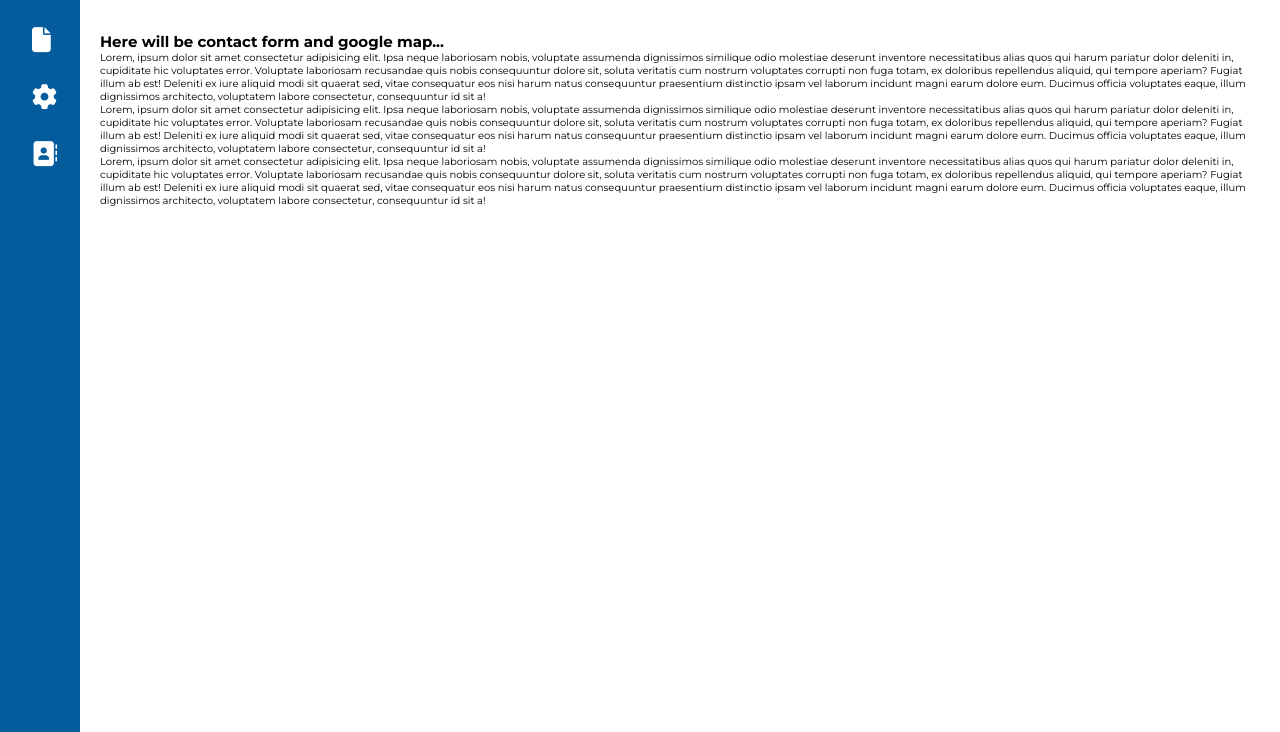
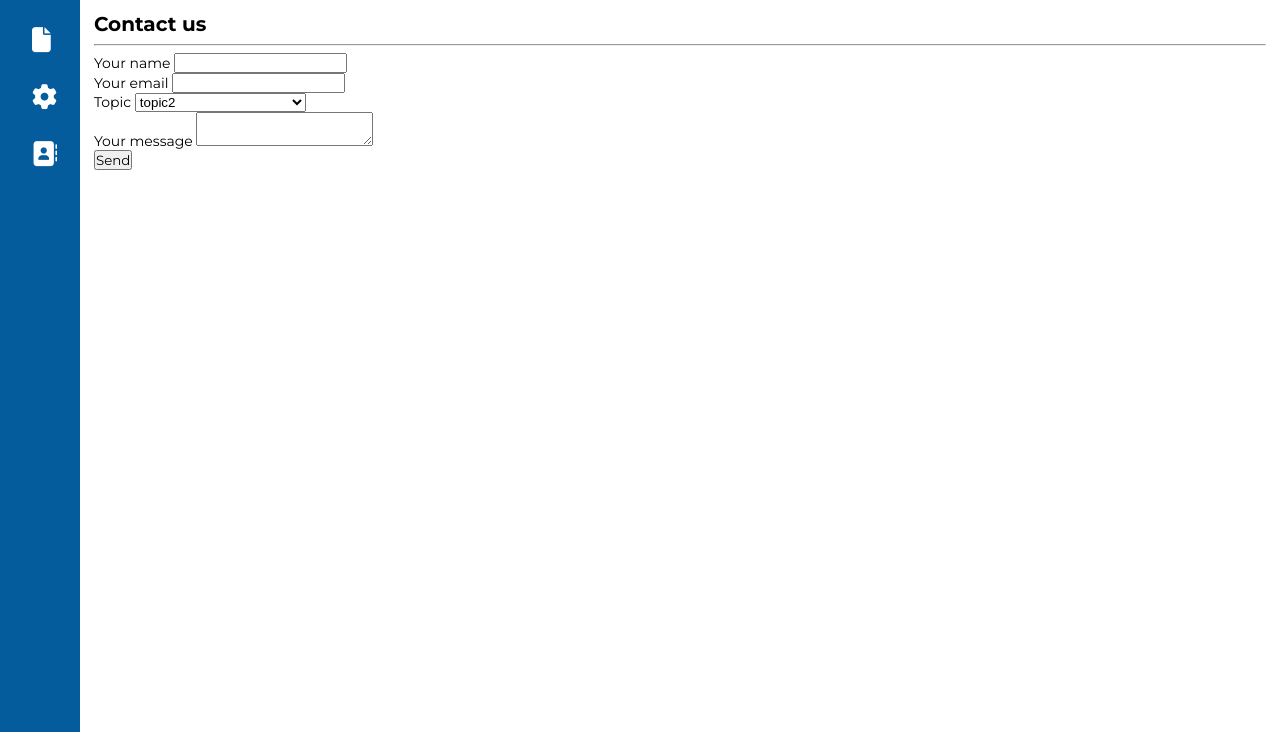
Before and after one commit to ferenskamil/My-Own-To-do-App, a website: page contact.html in a window 1280 px wide. Shown: the part 68-800 px from the top of the page. Drawn offline with Linux system fonts and the light colour scheme.

Commit message:
add contact form (html structure) to contact site

```diff
--- a/contact.html
+++ b/contact.html
@@ -69,34 +69,34 @@
         </div>
 </nav>
         <main class="contact">
-                <h2>Here will be contact form and google map...</h2>
-                <p>Lorem, ipsum dolor sit amet consectetur adipisicing elit. Ipsa neque laboriosam nobis, voluptate
-                        assumenda dignissimos similique odio molestiae deserunt inventore necessitatibus alias quos qui
-                        harum pariatur dolor deleniti in, cupiditate hic voluptates error. Voluptate laboriosam
-                        recusandae quis nobis consequuntur dolore sit, soluta veritatis cum nostrum voluptates corrupti
-                        non fuga totam, ex doloribus repellendus aliquid, qui tempore aperiam? Fugiat illum ab est!
-                        Deleniti ex iure aliquid modi sit quaerat sed, vitae consequatur eos nisi harum natus
-                        consequuntur praesentium distinctio ipsam vel laborum incidunt magni earum dolore eum. Ducimus
-                        officia voluptates eaque, illum dignissimos architecto, voluptatem labore consectetur,
-                        consequuntur id sit a!</p>
-                <p>Lorem, ipsum dolor sit amet consectetur adipisicing elit. Ipsa neque laboriosam nobis, voluptate
-                        assumenda dignissimos similique odio molestiae deserunt inventore necessitatibus alias quos qui
-                        harum pariatur dolor deleniti in, cupiditate hic voluptates error. Voluptate laboriosam
-                        recusandae quis nobis consequuntur dolore sit, soluta veritatis cum nostrum voluptates corrupti
-                        non fuga totam, ex doloribus repellendus aliquid, qui tempore aperiam? Fugiat illum ab est!
-                        Deleniti ex iure aliquid modi sit quaerat sed, vitae consequatur eos nisi harum natus
-                        consequuntur praesentium distinctio ipsam vel laborum incidunt magni earum dolore eum. Ducimus
-                        officia voluptates eaque, illum dignissimos architecto, voluptatem labore consectetur,
-                        consequuntur id sit a!</p>
-                <p>Lorem, ipsum dolor sit amet consectetur adipisicing elit. Ipsa neque laboriosam nobis, voluptate
-                        assumenda dignissimos similique odio molestiae deserunt inventore necessitatibus alias quos qui
-                        harum pariatur dolor deleniti in, cupiditate hic voluptates error. Voluptate laboriosam
-                        recusandae quis nobis consequuntur dolore sit, soluta veritatis cum nostrum voluptates corrupti
-                        non fuga totam, ex doloribus repellendus aliquid, qui tempore aperiam? Fugiat illum ab est!
-                        Deleniti ex iure aliquid modi sit quaerat sed, vitae consequatur eos nisi harum natus
-                        consequuntur praesentium distinctio ipsam vel laborum incidunt magni earum dolore eum. Ducimus
-                        officia voluptates eaque, illum dignissimos architecto, voluptatem labore consectetur,
-                        consequuntur id sit a!</p>
+                <h2 class="contact__title">Contact us</h2>
+                <hr>
+                <form class="contact__form" action="" method="">
+                        <div class="contact__form-box">
+                                <label for="">Your name</label>
+                                <input type="text">
+                        </div>
+                        <div class="contact__form-box">
+                                <label for="">Your email</label>
+                                <input type="email">
+                        </div>
+                        <div class="contact__form-box">
+                                <label for="">Topic</label>
+                                <select name="" id="">
+                                        <option value="" disabled>--Please choose a topic--</option>
+                                        <option value="topic2">topic2</option>
+                                        <option value="topic3">topic3</option>
+                                        <option value="topic4">topic4</option>
+                                        <option value="other">other topic</option>
+                                </select>
+                        </div>
+                        <div class="contact__form-box">
+                                <label for="">Your message</label>
+                                <textarea name="" id=""></textarea>
+                        </div>
+                        <button class="contact__form-btn" type="submit">Send</button>
+
+                </form>
         </main>
 
         <!-- JS - MAIN (localstorage & sidebar & nav)-->
--- a/src/scss/layout/_contact.scss
+++ b/src/scss/layout/_contact.scss
@@ -1,4 +1,20 @@
 @use '../utilities/' as *;
 
 .contact {
+	padding: 0 1em;
+	font-size: 1.4rem;
+
+	&__title {
+		display: flex;
+		align-items: center;
+		padding-bottom: 1px;
+		width: 100%;
+		font-size: 2rem;
+	}
+
+	// In the future all hr's will be connected and relocated to another file
+	hr {
+		color: $main-blue;
+		margin: 0.5em 0;
+	}
 }
--- a/src/scss/layout/_settings.scss
+++ b/src/scss/layout/_settings.scss
@@ -123,6 +123,7 @@ main {
 		}
 	}
 
+	// In the future all hr's will be connected and relocated to another file
 	hr {
 		color: $main-blue;
 		margin: 0.5em 0;
```
Also changed, not shown: dist/css/main.min.css, 1 other file.
